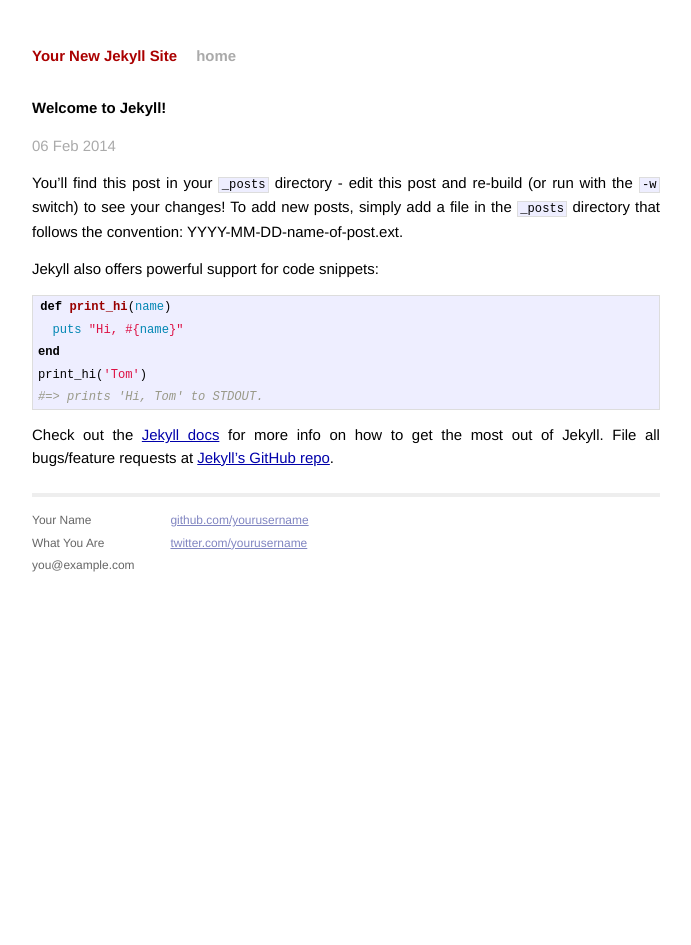
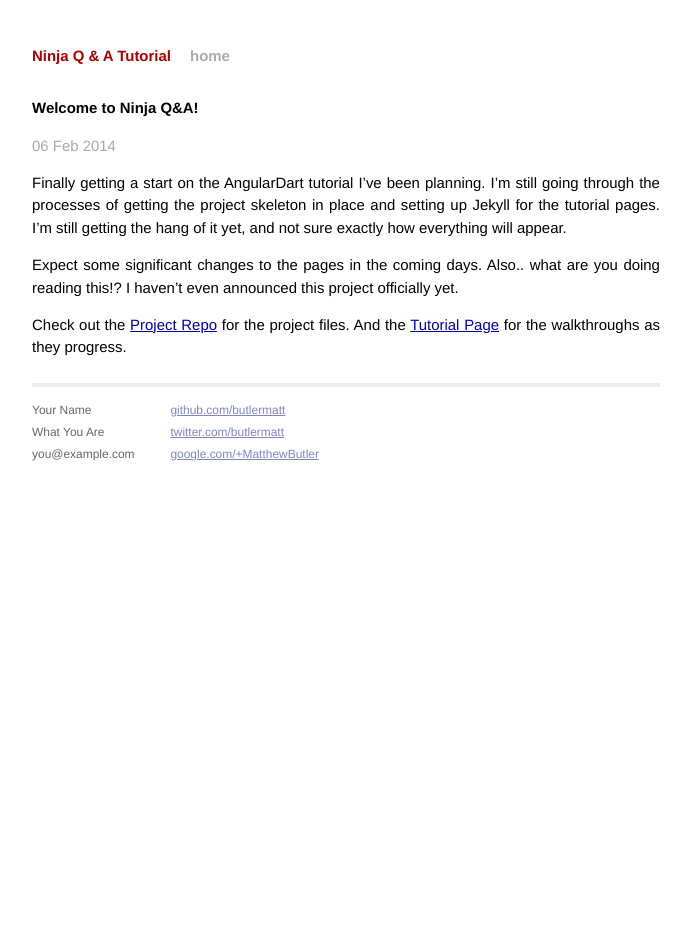
Before and after one commit to butlermatt/NinjaQA, a Jekyll site: the page built from _posts/2014-02-06-welcome-to-jekyll.markdown, in a window 1280 px wide. Shown: the whole page, without its empty margins (294-985 px from the left). Built offline with Jekyll 4.4.1, drawn with Linux system fonts in a browser that asks for light colours; Markdown is read by kramdown in place of the engine named in the settings.

Commit message:
Modify initial Jekyll site

```diff
--- a/_config.yml
+++ b/_config.yml
@@ -1,3 +1,5 @@
-name: Your New Jekyll Site
+name: Ninja Q & A Tutorial
 markdown: redcarpet
+lsi: false
+safe: true
 pygments: true
--- a/_layouts/default.html
+++ b/_layouts/default.html
@@ -33,8 +33,9 @@
             </div>
             <div class="contact">
               <p>
-                <a href="https://github.com/yourusername">github.com/yourusername</a><br />
-                <a href="https://twitter.com/yourusername">twitter.com/yourusername</a><br />
+                <a href="https://github.com/butlermatt">github.com/butlermatt</a><br />
+                <a href="https://twitter.com/butlermatt">twitter.com/butlermatt</a><br />
+		<a href="https://plus.google.com/+MatthewButler">google.com/+MatthewButler</a><br />
               </p>
             </div>
           </div>
--- a/_posts/2014-02-06-welcome-to-jekyll.markdown
+++ b/_posts/2014-02-06-welcome-to-jekyll.markdown
@@ -1,24 +1,19 @@
 ---
 layout: post
-title:  "Welcome to Jekyll!"
+title:  "Welcome to Ninja Q&A!"
 date:   2014-02-06 13:32:31
-categories: jekyll update
+categories: update tutorial
 ---
 
-You'll find this post in your `_posts` directory - edit this post and re-build (or run with the `-w` switch) to see your changes!
-To add new posts, simply add a file in the `_posts` directory that follows the convention: YYYY-MM-DD-name-of-post.ext.
+Finally getting a start on the AngularDart tutorial I've been planning. I'm still going through the processes of getting
+the project skeleton in place and setting up Jekyll for the tutorial pages. I'm still getting the hang of it yet, and not
+sure exactly how everything will appear.
 
-Jekyll also offers powerful support for code snippets:
+Expect some significant changes to the pages in the coming days. Also.. what are you doing reading this!? I haven't even
+announced this project officially yet.
 
-{% highlight ruby %}
-def print_hi(name)
-  puts "Hi, #{name}"
-end
-print_hi('Tom')
-#=> prints 'Hi, Tom' to STDOUT.
-{% endhighlight %}
+Check out the [Project Repo][ninjaqa] for the project files. And the [Tutorial Page][tutorial] for the walkthroughs as
+they progress.
 
-Check out the [Jekyll docs][jekyll] for more info on how to get the most out of Jekyll. File all bugs/feature requests at [Jekyll's GitHub repo][jekyll-gh].
-
-[jekyll-gh]: https://github.com/mojombo/jekyll
-[jekyll]:    http://jekyllrb.com
+[ninjaqa]: https://github.com/butlermatt/NinjaQA
+[tutorial]:    http://butlermatt.github.io/NinjaQA
```
